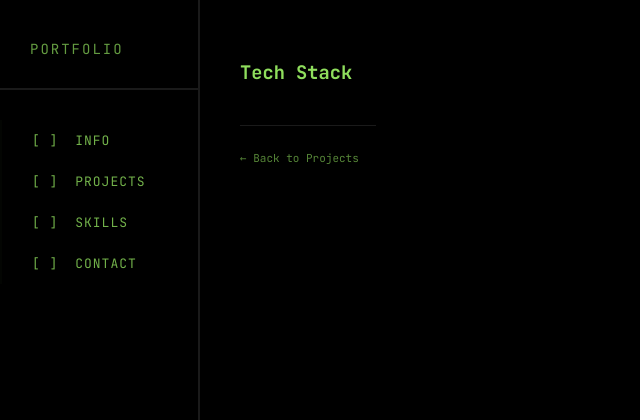
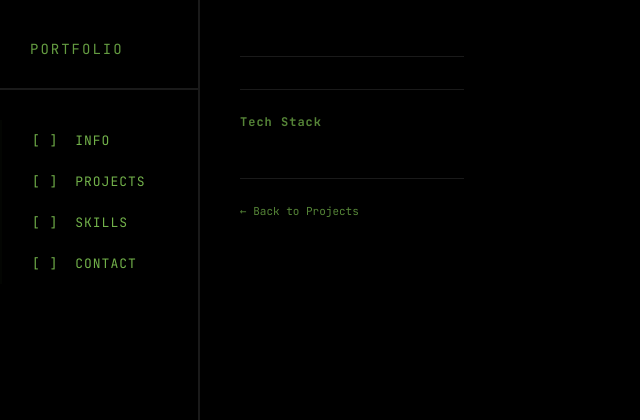
Before and after one commit to decccmcc/my-portfolio, a Django app: template project/templates/project/project_detail.html in a window 1280 px wide. Shown: the top 420 px of the page, without its empty margins (0-640 px from the left). Run offline with Django 5.2, Linux system fonts and the light colour scheme; the template is opened without the code that fills it, so the values that code supplies are empty.

Commit message:
Enhance project detail view styles

```diff
--- a/static/css/style.css
+++ b/static/css/style.css
@@ -158,11 +158,6 @@ body {
 }
 
  /* Project Detail View  */
-
-.project-gallery {
-    margin-bottom: 32px;
-}
-
 .project-detail {
     max-width: 900px;
 }
@@ -171,16 +166,28 @@ body {
     display: flex;
     align-items: center;
     gap: 12px;
-    margin-bottom: 16px;
+    margin-bottom: 20px;
+    padding-bottom: 16px;
+    border-bottom: 1px solid var(--color-border);
 }
-.project-info {
-    display: flex;
-    gap: 24px;
-    margin-top: 20px;
-    margin-bottom: 20px;
-    flex-wrap: wrap;
+
+.project-detail-title {
+    font-size: 28px;
+    letter-spacing: 1px;
 }
+
+.project-detail-summary {
+    font-size: 13px;
+    opacity: 0.8;
+    margin-bottom: 32px;
+    line-height: 1.6;
+}
+
 /* Project Gallery */
+.project-gallery {
+    margin-bottom: 40px;
+}
+
 .gallery-main {
     border: 2px solid var(--color-border);
     margin-bottom: 12px;
@@ -191,8 +198,15 @@ body {
 .gallery-image {
     width: 100%;
     height: auto;
+    max-height: 500px;
     object-fit: contain;
     display: block;
+}
+
+.gallery-thumbnails {
+    display: flex;
+    gap: 8px;
+    overflow-x: auto;
 }
 
 .gallery-thumb {
@@ -203,6 +217,53 @@ body {
     cursor: pointer;
     transition: border-color 0.2s ease;
     flex-shrink: 0;
+}
+
+.gallery-thumb:hover {
+    border-color: var(--color-accent);
+}
+
+/* Project Detail Content */
+.project-detail-content {
+    margin-bottom: 32px;
+}
+
+.project-description {
+    font-size: 12px;
+    opacity: 0.8;
+    line-height: 1.8;
+    margin-bottom: 24px;
+}
+
+.project-info {
+    display: flex;
+    gap: 24px;
+    margin-top: 24px;
+    padding-top: 24px;
+    border-top: 1px solid var(--color-border);
+    flex-wrap: wrap;
+}
+
+.info-section {
+    flex: 1;
+    min-width: 200px;
+}
+
+.info-title {
+    font-size: 12px;
+    opacity: 0.6;
+    letter-spacing: 1px;
+    margin-bottom: 8px;
+}
+
+.info-value {
+    font-size: 12px;
+    opacity: 0.8;
+}
+
+.project-detail-links {
+    display: flex;
+    gap: 12px;
 }
 
 
```
